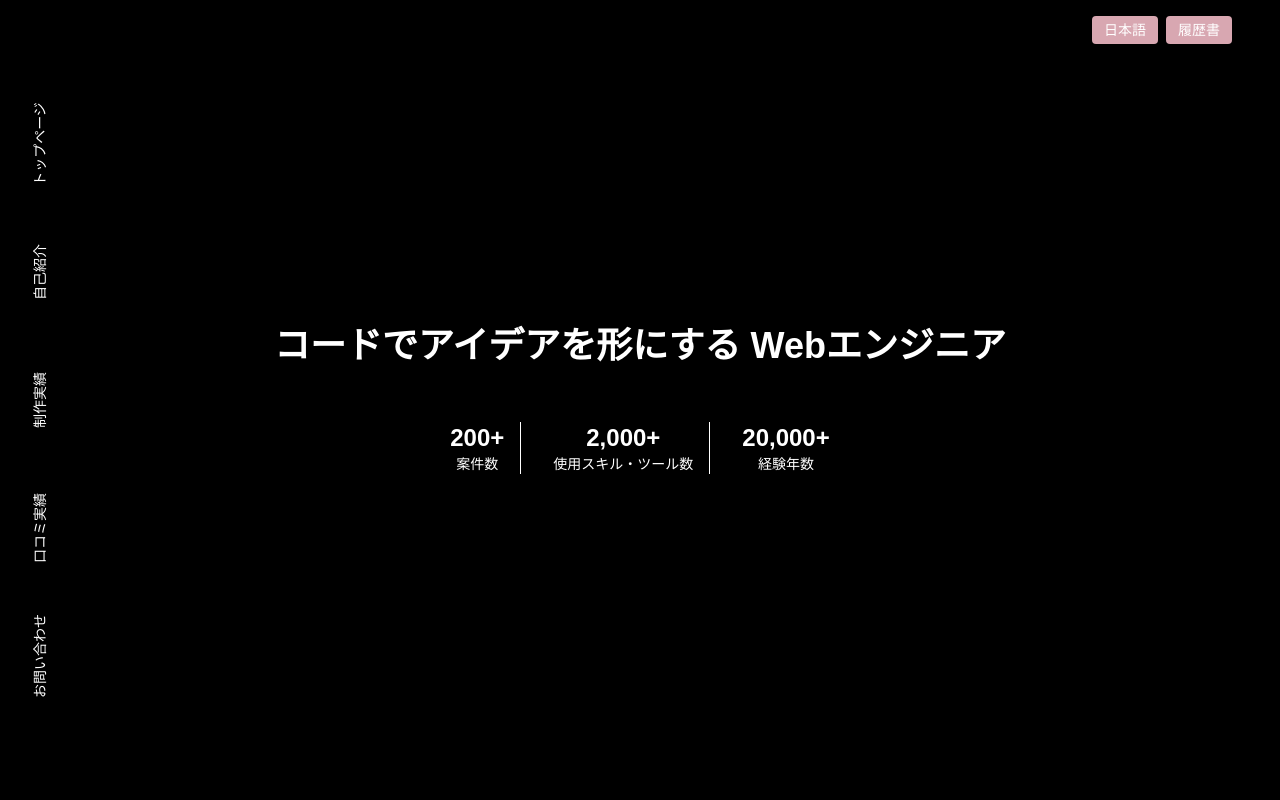
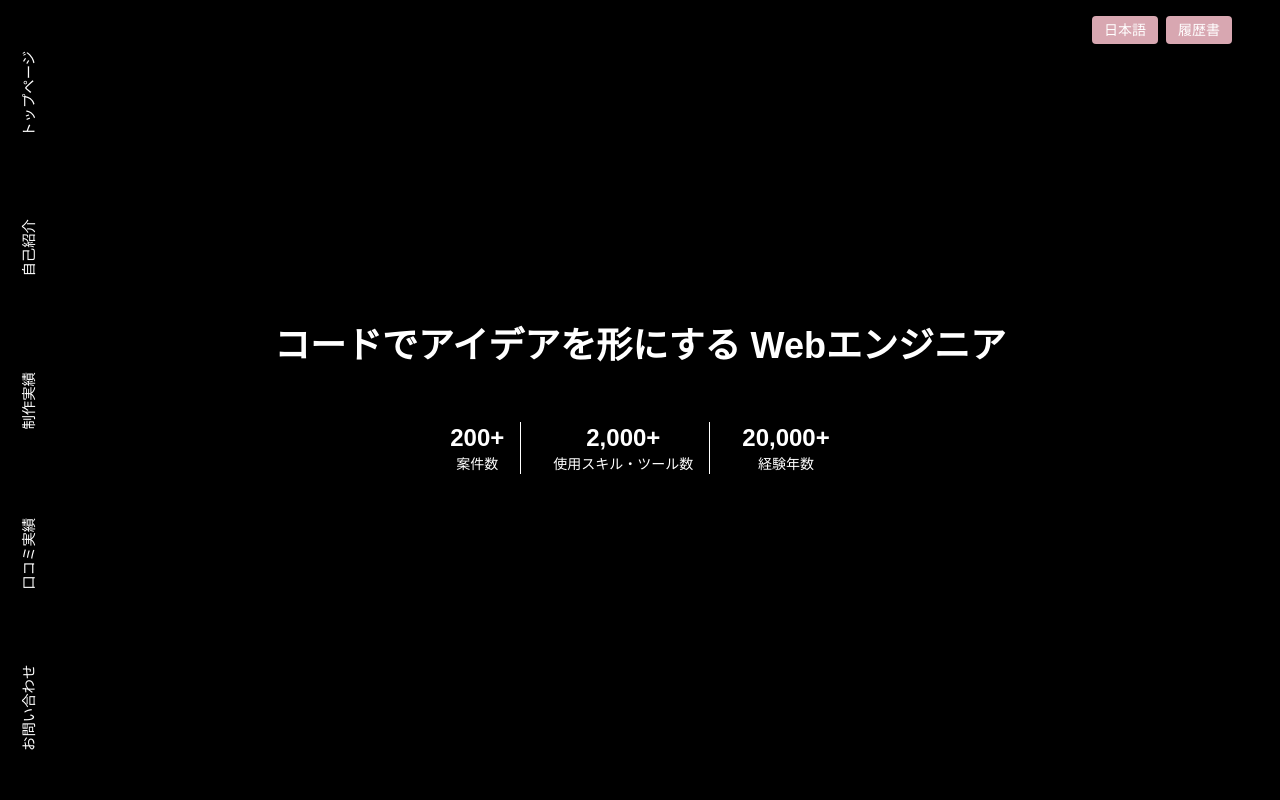
Before and after one commit to amemi01/MyPortfolioWebsite, a Next.js app: page / in a window 1280 px wide. Shown: the top 800 px of the page. Built offline with nearby package versions, Linux system fonts and the light colour scheme.

Commit message:
ナビアイテム　編集

```diff
--- a/src/app/page.tsx
+++ b/src/app/page.tsx
@@ -5,6 +5,7 @@ import { useTranslation } from "react-i18next";
 import { motion } from "framer-motion";
 import "../i18n";
 import { Link as Scroll } from 'react-scroll';
+import '../styles/navItem.css';
 
 const sectionVariants = {
   initial: { opacity: 0, y: 50 },
@@ -46,16 +47,18 @@ export default function Home() {
     <main className="min-h-screen bg-black text-white flex scroll-smooth">
 
       {/* サイドナビ */}
-      <nav className="fixed left-0 top-0 h-screen w-20 flex flex-col justify-center items-center text-sm gap-27 bg-black z-50">
+      <nav className="nav-2 fixed left-0 top-0 h-screen w-20 flex flex-col justify-center items-center z-50">
         {navItems.map((item) => (
           <Scroll
             key={item.to}
             to={item.to}
             smooth
             duration={500}
-            className="-rotate-90 hover:underline whitespace-nowrap cursor-pointer"
+            className="item cursor-pointer"
           >
-            {item.label}
+            <div className="linktext" data-text={item.label}>
+              {item.label}
+            </div>
           </Scroll>
         ))}
       </nav>
--- /dev/null
+++ b/src/styles/navItem.css
@@ -0,0 +1,31 @@
+.nav-2 {
+  background: #000;
+  width: 100px;
+  height: 100vh;
+  display: flex;
+  flex-direction: column;
+  align-items: center;
+  justify-content: space-evenly; /* ← 完全均等 */
+}
+
+.nav-2 .item {
+  margin: 48px 0;
+  cursor: pointer;
+}
+
+.nav-2 .linktext {
+  display: inline-block;
+  color: #FFFFFF;
+  font-family: Arial, sans-serif;
+  text-transform: uppercase;
+  font-size: 0.9em;
+  transform: rotate(-90deg);
+  transform-origin: center center;
+  transition: transform 0.3s ease-in-out, color 0.3s ease-in-out;
+  margin-left: -40px;
+}
+
+.nav-2 .item:hover .linktext {
+  color: #D8A7B1;
+  transform: rotate(-90deg) scale(1.3);
+}
```
